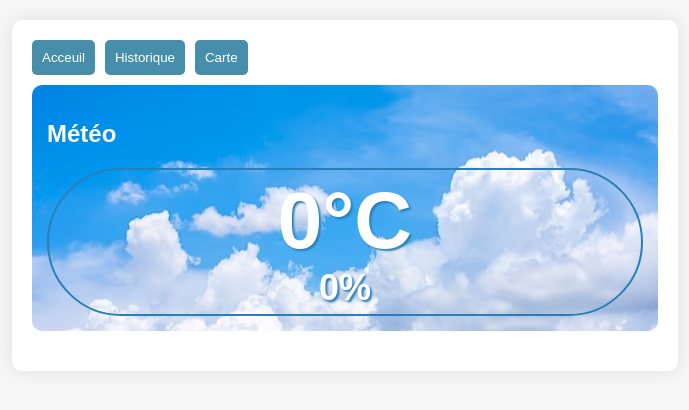
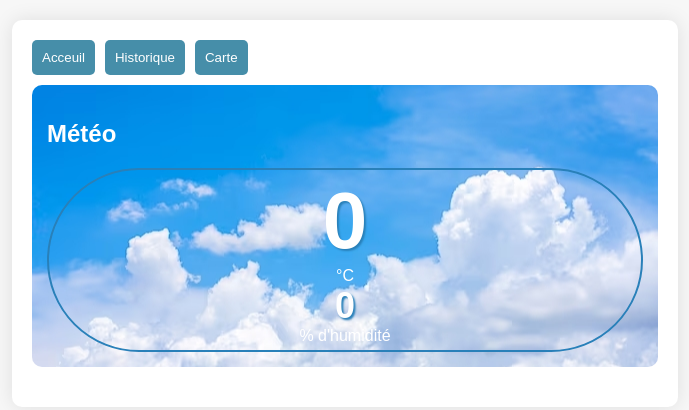
Before and after one commit to Azalphal/CESI_sation_meteo, a website: page public/views/acceuil.html in a window 1280 px wide. Shown: the whole page, without its empty margins (295-984 px from the left). Drawn offline with Linux system fonts and the light colour scheme; no server answers.

Commit message:
update acceuil

```diff
--- a/public/javascript/script_acceuil.js
+++ b/public/javascript/script_acceuil.js
@@ -24,7 +24,7 @@ function sendRequest() {
 async function apiCall() {
     try {
         const data = await sendRequest();
-        return { temperature: data.temperature, humidity: data.humidity };
+        return data;
     } catch (error) {
         console.error(error);
         return { temperature: 0, humidity: 0 }; // Default values in case of an error
--- a/public/views/acceuil.html
+++ b/public/views/acceuil.html
@@ -21,8 +21,8 @@
             <div id="weather-widget blur">
                 <h2>Météo</h2>
                 <div class="widget-box">
-                    <p class="temperature">0°C</p>
-                    <p class="humidity">0%</p>
+                    <p id="tempValue" class="temperature">0</p>°C
+                    <p id="humidityValue" class="humidity">0</p>% d'humidité
                 </div>
             </div>
         </div>
```
